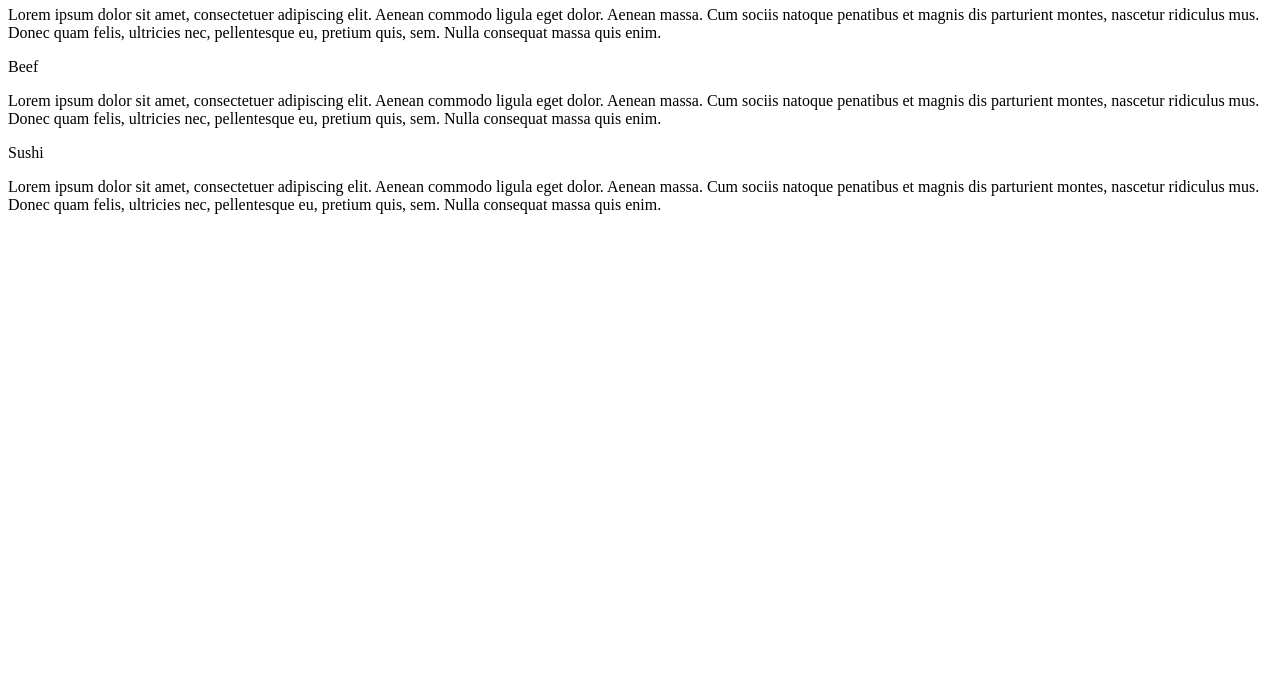
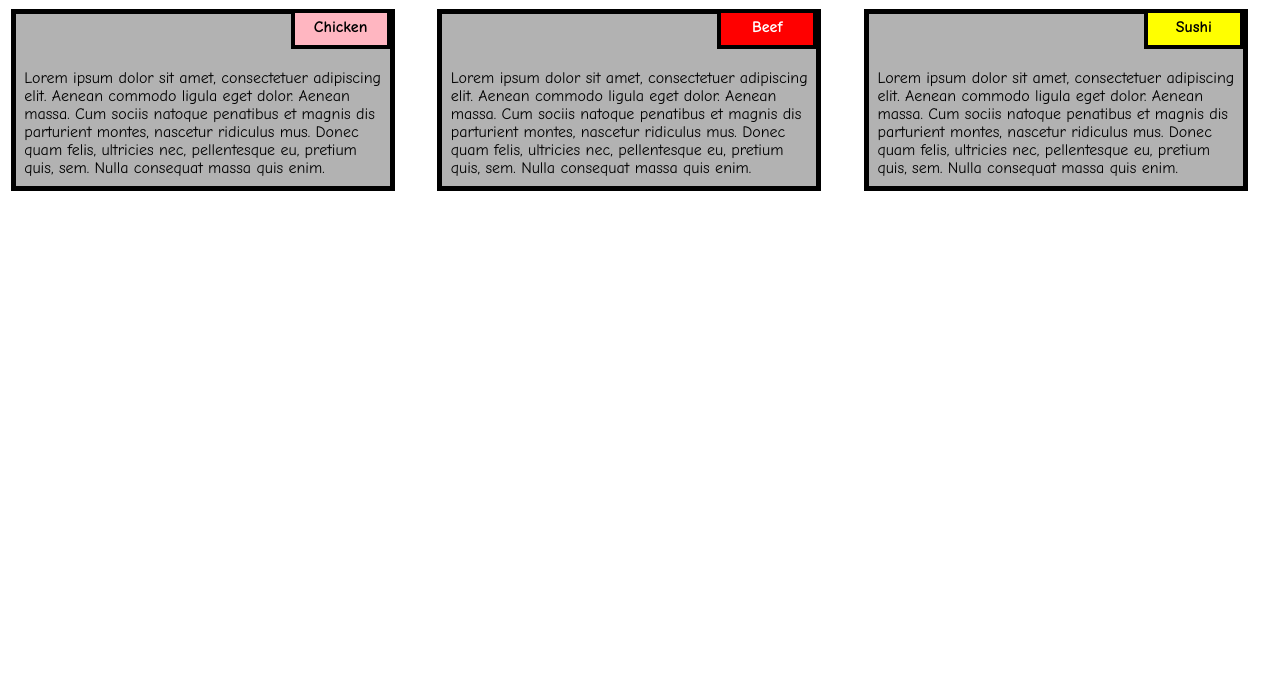
Before and after one commit to Naman1900/coursera-module2, a plain HTML site: page index.html in a window 1280 px wide. Shown: the part 108-800 px from the top of the page. Drawn offline with Linux system fonts and the light colour scheme.

Commit message:
Update index.html

```diff
--- a/index.html
+++ b/index.html
@@ -4,7 +4,7 @@
 
 <title>Responsive Layout</title>
 <meta name="viewport" content="width=device-width, initial-scale=1">
-<link rel="stylesheet" type="text/css" href="style.css">
+<link rel="stylesheet" type="text/css" href="styleweek2.css">
 
 </head>
 <body>
```
